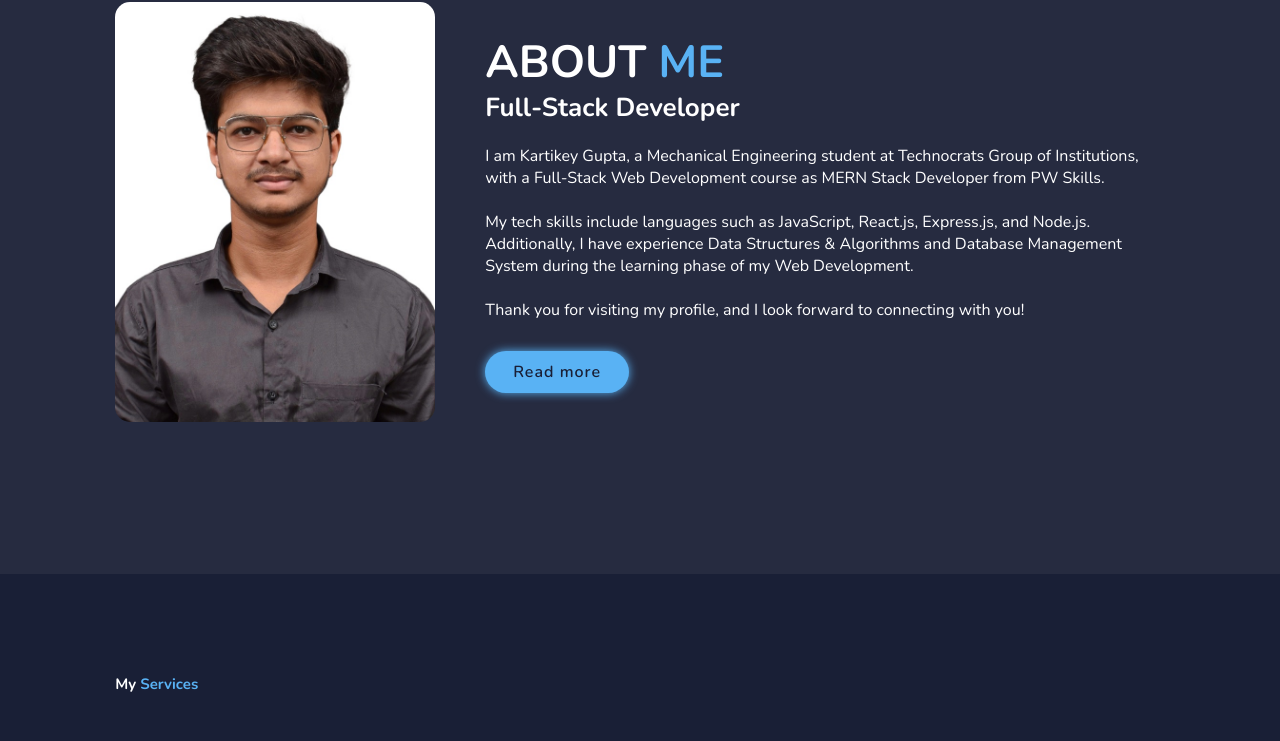
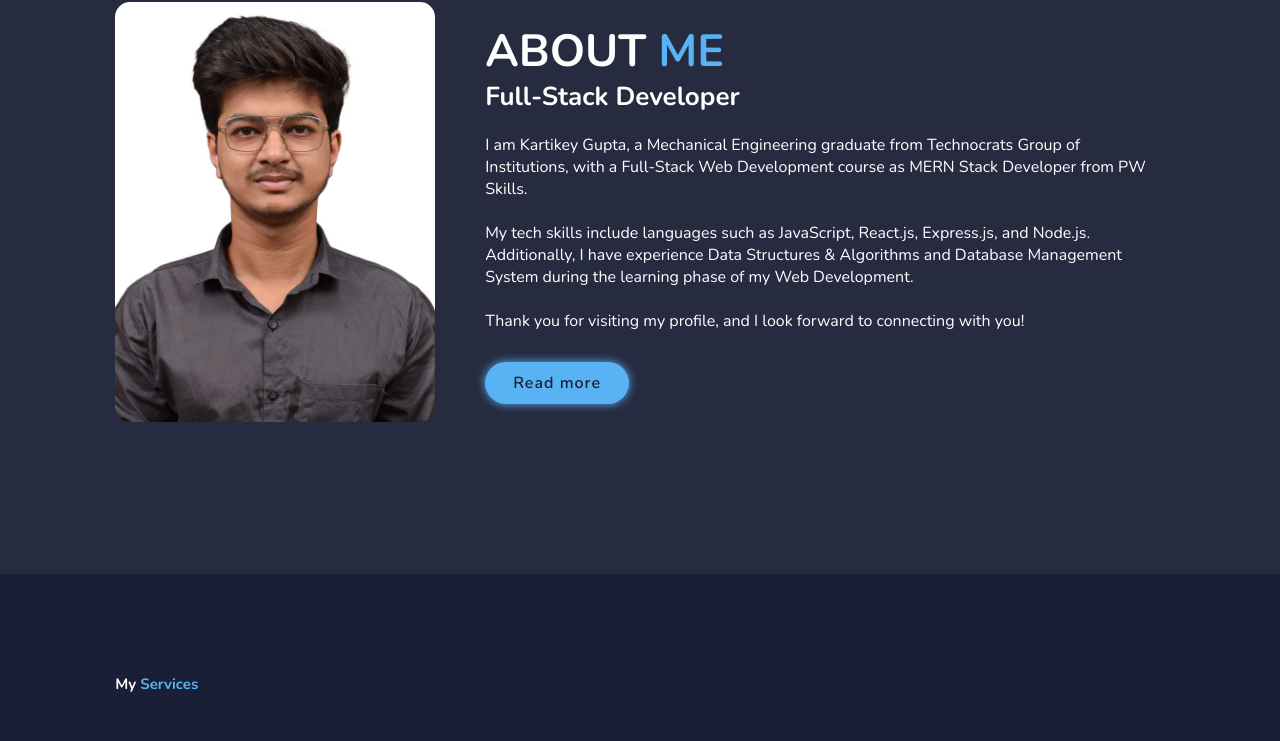
Before and after one commit to gkartikey05/Portfolio, a plain HTML site: page index.html in a window 1280 px wide. Shown: the part 1026-1767 px from the top of the page. Drawn offline with nearby package versions, Linux system fonts and the light colour scheme.

Commit message:
Updated About

```diff
--- a/index.html
+++ b/index.html
@@ -119,9 +119,9 @@
         <h2 class="heading">ABOUT <span>ME</span></h2>
         <h3>Full-Stack Developer</h3>
         <p>
-          I am Kartikey Gupta, a Mechanical Engineering student at Technocrats
-          Group of Institutions, with a Full-Stack Web Development course as
-          MERN Stack Developer from PW Skills.
+          I am Kartikey Gupta, a Mechanical Engineering graduate from
+          Technocrats Group of Institutions, with a Full-Stack Web Development
+          course as MERN Stack Developer from PW Skills.
           <br />
           <br />
           My tech skills include languages such as JavaScript, React.js,
```
